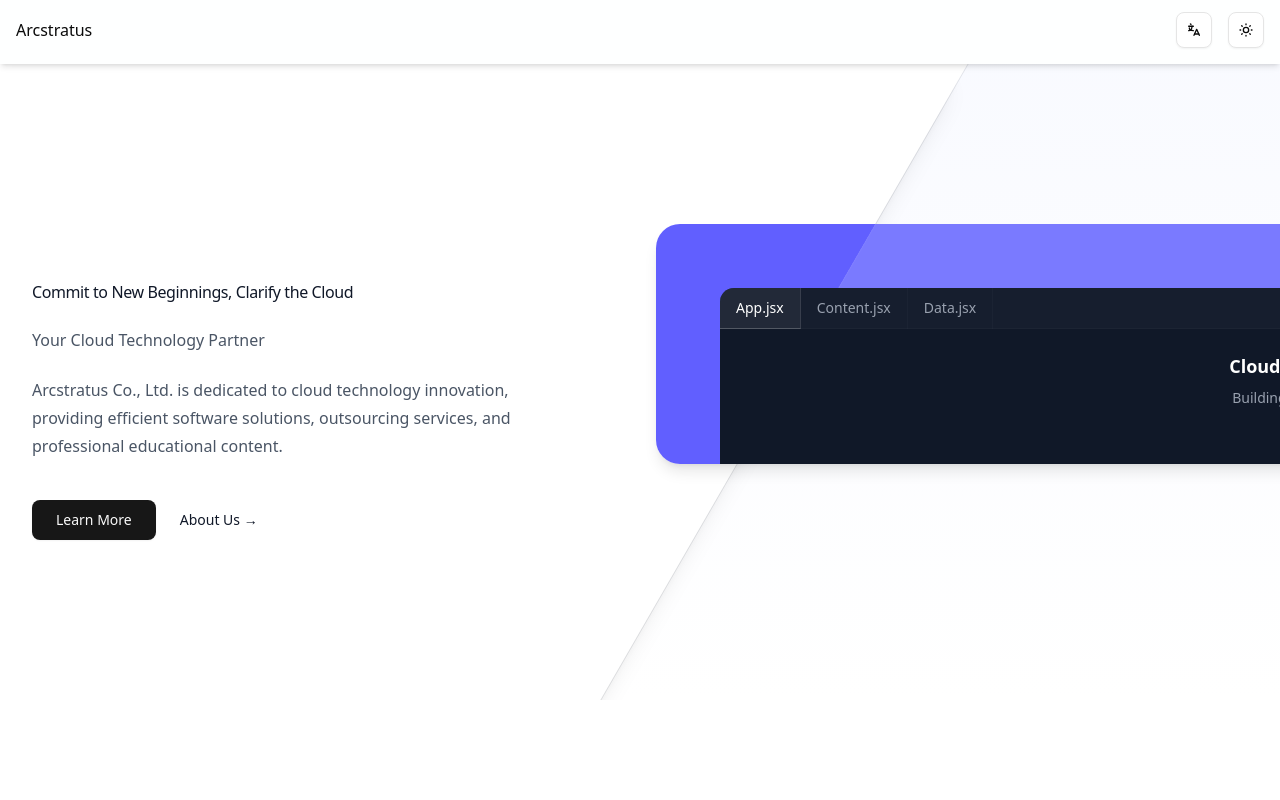
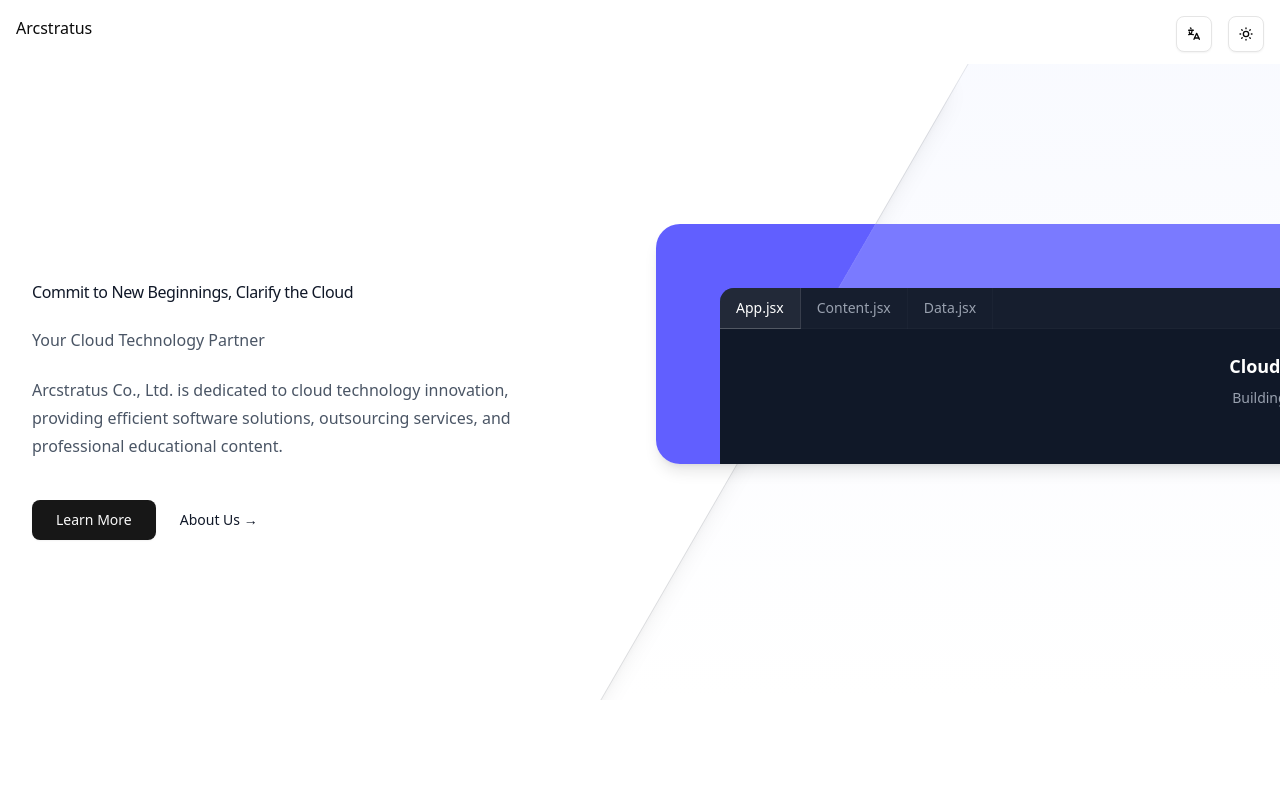
Before and after one commit to Arcstratus/arcstratus.io, a Next.js app: page /en in a window 1280 px wide. Shown: the top 800 px of the page. Built offline with nearby package versions, Linux system fonts and the light colour scheme.

Commit message:
fix: update header styles

```diff
--- a/src/ui/layout/header/header.tsx
+++ b/src/ui/layout/header/header.tsx
@@ -1,18 +1,48 @@
-import { ThemeToggle } from "@/components/theme-toggle";
+"use client";
+
 import { cn } from "@/lib/utils";
+import { useEffect, useState } from "react";
 
-interface HeaderProps extends React.ComponentProps<"header"> {
-  className?: string;
-}
+export function Header({ children }: { children: React.ReactNode }) {
+  const [visible, setVisible] = useState(true);
+  const [lastScrollY, setLastScrollY] = useState(0);
+  const [isMobile, setIsMobile] = useState(false);
 
-const headerClassName =
-  "fixed top-0 z-50 w-full h-16 shadow-md bg-background/90";
-const divClassName = "container mx-auto px-4 py-3 flex between middle gap-4";
+  const handleScroll = () => {
+    const currentScrollY = window.scrollY;
+    setVisible(currentScrollY <= lastScrollY);
+    setLastScrollY(currentScrollY);
+  };
 
-export function Header({ children, className }: HeaderProps) {
+  const checkIsMobile = () => {
+    setIsMobile(window.innerWidth < 768);
+  };
+
+  useEffect(() => {
+    checkIsMobile();
+
+    window.addEventListener("resize", checkIsMobile);
+
+    window.addEventListener("scroll", handleScroll, { passive: true });
+
+    return () => {
+      window.removeEventListener("scroll", handleScroll);
+      window.removeEventListener("resize", checkIsMobile);
+    };
+  }, [lastScrollY]);
+
   return (
-    <header className={cn(headerClassName, className)}>
-      <div className={divClassName}>{children}</div>
+    <header
+      className={cn(
+        "fixed inset-x-0 top-0 z-50 w-full backdrop-blur",
+        // Animation
+        "duration-200",
+        isMobile && !visible ? "-translate-y-20" : "translate-y-0"
+      )}
+    >
+      <div className="mx-auto w-full px-4 xl:max-w-7xl relative">
+        <nav className="flex center py-4 h-16 between gap-4">{children}</nav>
+      </div>
     </header>
   );
 }
```
